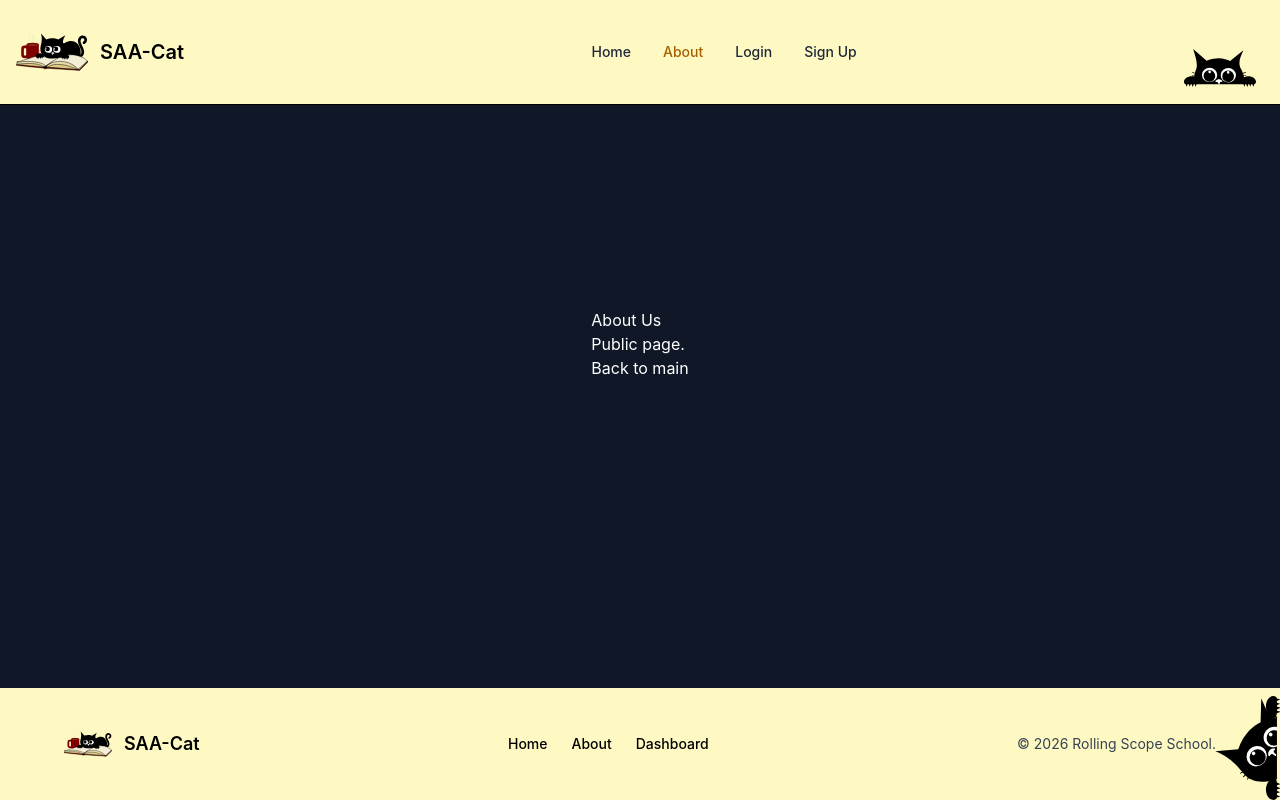
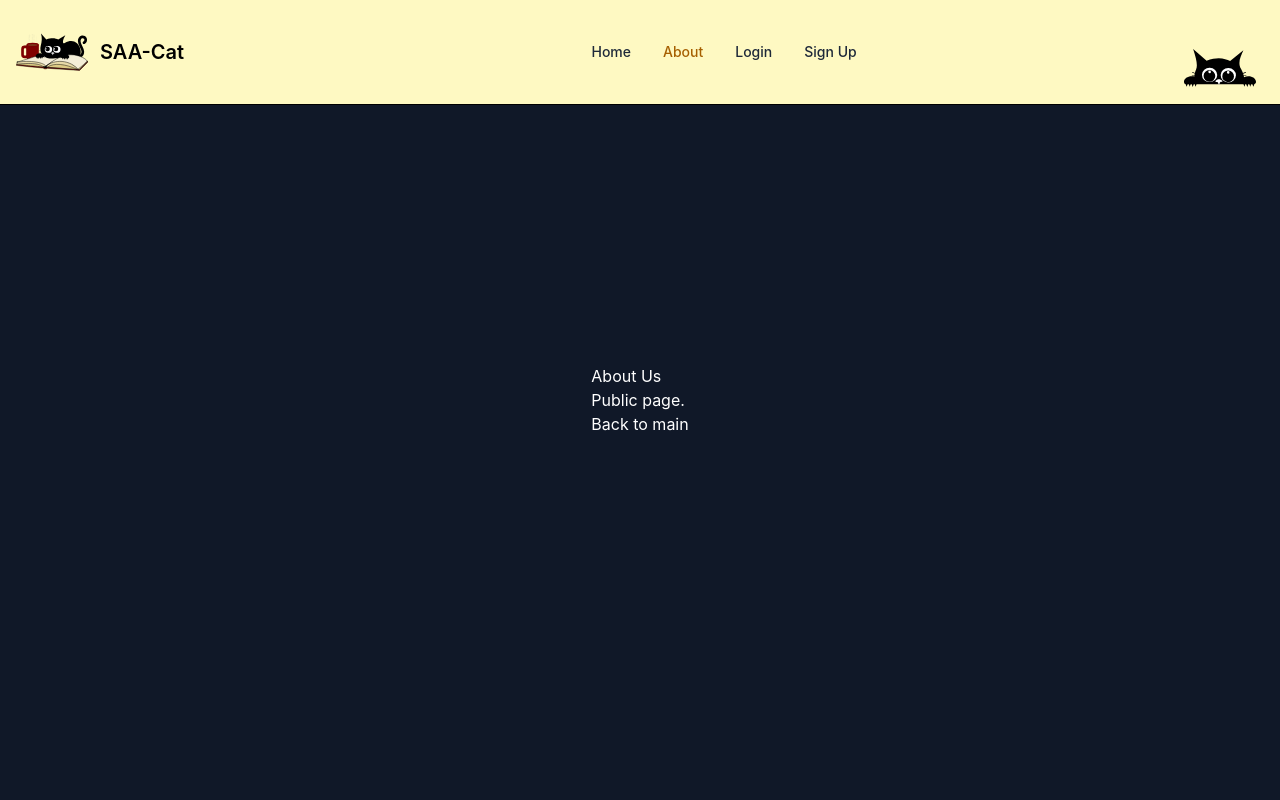
Before and after one commit to dzzuze/SAA-Cat, a React (Vite) app: page /SAA-Cat/about in a window 1280 px wide. Built offline with nearby package versions, Linux system fonts and the light colour scheme; no server answers.

Commit message:
chore: delete footer

```diff
--- a/src/components/Footer/Footer.tsx
+++ /dev/null
@@ -1,46 +0,0 @@
-import { NavLink } from "react-router-dom";
-import HeaderCat from "../../assets/header-cat.svg?react";
-import HidingCat from "../../assets/hiding-cat.svg?react";
-
-export default function Footer() {
-  const year = new Date().getFullYear();
-
-  return (
-    <footer className="relative  bg-yellow-100">
-      <div className="mx-auto flex max-w-6xl flex-col items-center justify-between gap-6  py-8 md:flex-row">
-        <div className="flex items-center gap-3">
-          <HeaderCat className="h-12 w-12" aria-hidden />
-          <span className="text-lg font-semibold">SAA-Cat</span>
-        </div>
-
-        <nav>
-          <ul className="flex flex-wrap items-center gap-6 text-sm font-medium">
-            <li>
-              <NavLink to="/" className="hover:text-yellow-700">
-                Home
-              </NavLink>
-            </li>
-            <li>
-              <NavLink to="/about" className="hover:text-yellow-700">
-                About
-              </NavLink>
-            </li>
-            <li>
-              <NavLink to="/dashboard" className="hover:text-yellow-700">
-                Dashboard
-              </NavLink>
-            </li>
-          </ul>
-        </nav>
-
-        <div className="text-sm text-gray-700">
-          © {year} Rolling Scope School.
-        </div>
-      </div>
-      <HidingCat
-        className="pointer-events-none absolute bottom-0 right-0 translate-x-[20px] h-26 w-26"
-        aria-hidden
-      />
-    </footer>
-  );
-}
--- a/src/layouts/RootLayout.tsx
+++ b/src/layouts/RootLayout.tsx
@@ -1,6 +1,5 @@
 import { Outlet } from "react-router-dom";
 import Header from "../components/header/Header";
-import Footer from "../components/footer/Footer";
 
 export default function RootLayout() {
   return (
@@ -9,7 +8,6 @@ export default function RootLayout() {
       <main className=" flex w-full  flex-1 flex-col items-center justify-center  bg-gray-900 text-white">
         <Outlet />
       </main>
-      <Footer />
     </div>
   );
 }
```
